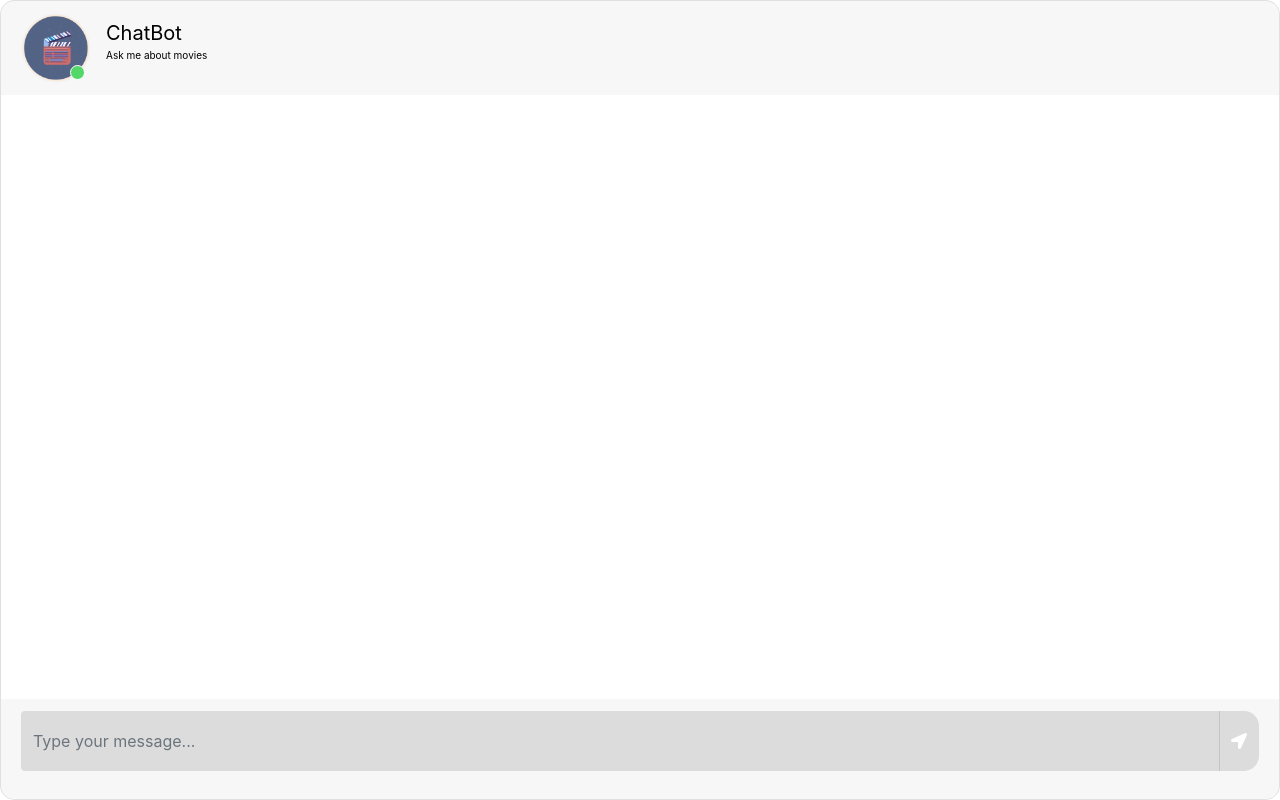
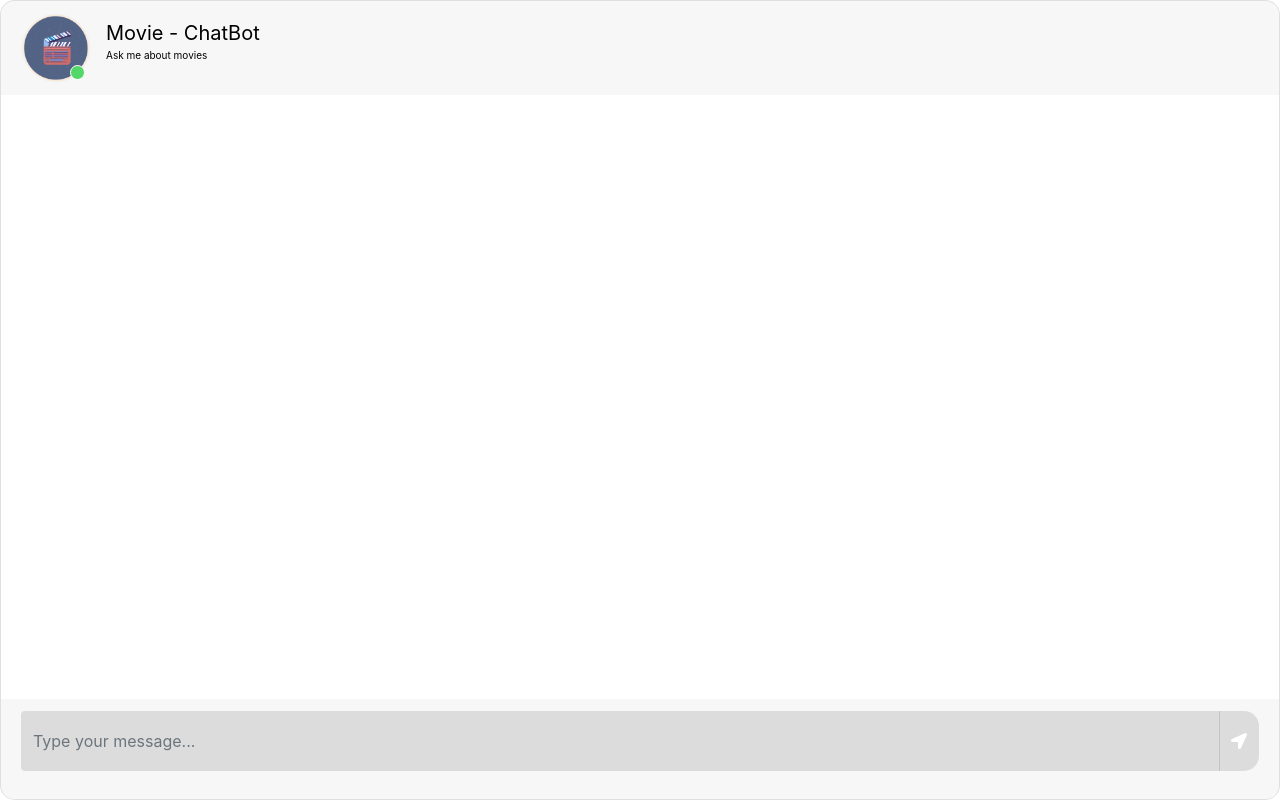
Before and after one commit to ugurtu/norbert_wieners_cybernetics, a Flask app: page / in a window 1280 px wide. Run offline with Flask 3, Linux system fonts and the light colour scheme; parts of the project's set-up code (start-up, migrations or seed data) failed here and were passed over; some libraries are stand-ins or nearby versions.

Commit message:
minor changes

```diff
--- a/v2/templates/chat.html
+++ b/v2/templates/chat.html
@@ -5,7 +5,7 @@
 <!DOCTYPE html>
 <html>
 	<head>
-		<title>Chatbot</title>
+		<title>Movie ChatBot</title>
 		<link rel="stylesheet" href="https://stackpath.bootstrapcdn.com/bootstrap/4.1.3/css/bootstrap.min.css" integrity="sha384-MCw98/SFnGE8fJT3GXwEOngsV7Zt27NXFoaoApmYm81iuXoPkFOJwJ8ERdknLPMO" crossorigin="anonymous">
 		<link rel="stylesheet" href="https://use.fontawesome.com/releases/v5.5.0/css/all.css" integrity="sha384-B4dIYHKNBt8Bc12p+WXckhzcICo0wtJAoU8YZTY5qE0Id1GSseTk6S+L3BlXeVIU" crossorigin="anonymous">
 		<script src="https://ajax.googleapis.com/ajax/libs/jquery/3.3.1/jquery.min.js"></script>
@@ -22,7 +22,7 @@
 									<span class="online_icon"></span>
 								</div>
 								<div class="user_info">
-									<span style="color: black">ChatBot</span>
+									<span style="color: black">Movie - ChatBot</span>
 									<p style="color: black">Ask me about movies</p>
 								</div>
 							</div>
```
Also changed, not shown: v2/static/user.png.
